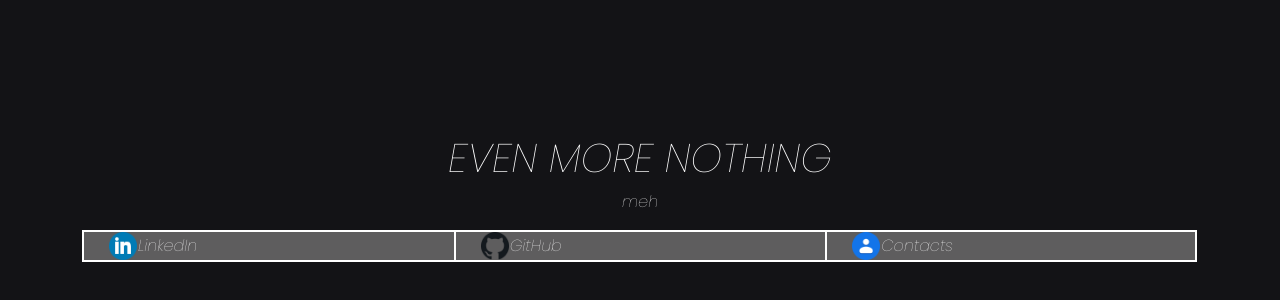
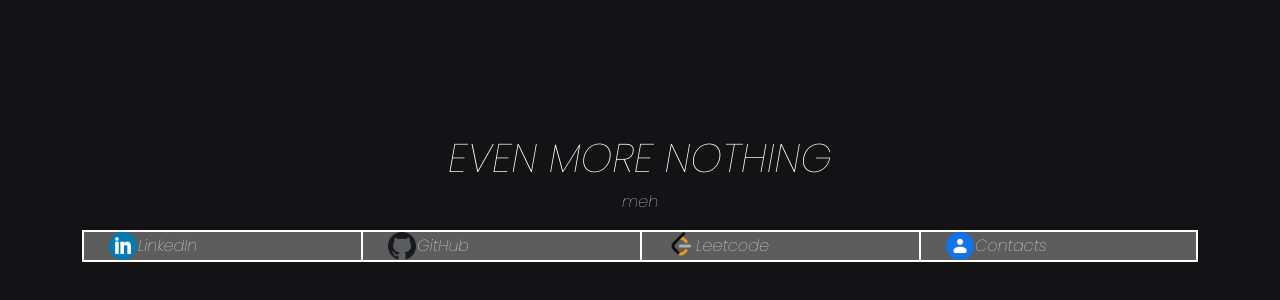
Before and after one commit to justcata01/justcata01.github.io, a website: page index.html in a window 1280 px wide. Shown: the part 1002-1302 px from the top of the page. Drawn offline with Linux system fonts and the light colour scheme.

Commit message:
Updated Contacts

```diff
--- a/index.html
+++ b/index.html
@@ -22,15 +22,19 @@
         <p> meh</p>
         <div class="container">
             <div class="buttonGroup" style="width:100%">
-                <button onclick="redirect('linkedin')" style="width:33.3%" >
+                <button onclick="redirect('linkedin')" style="width:25%" >
                     <img src="./src/assets/linkedin.png" alt="Image" width="30px" height="30px" style="padding: 1px;" >
                     LinkedIn
                 </button>
-                <button onclick="redirect('github')" style="width:33.3%">
+                <button onclick="redirect('github')" style="width:25%">
                     <img src="./src/assets/github.png" alt="Image" width="30px" height="30px" style="padding: 1px;" >
                     GitHub
                 </button>
-                <button style="width:33.3%">
+                <button onclick="redirect('leetcode')" style="width:25%">
+                    <img src="./src/assets/leetcode.png" alt="Image" width="30px" height="30px" style="padding: 1px;" >
+                    Leetcode
+                </button>
+                <button style="width:25%">
                     <img src="./src/assets/contacts.png" alt="Image" width="30px" height="30px" style="padding: 1px;" >
                     Contacts
                 </button>
--- a/src/main.js
+++ b/src/main.js
@@ -21,6 +21,7 @@ function redirect(name) {
         case "github": url = "https://github.com/justcata01"; break;
         case "highschool": url = "https://www.ctenergetic.ro/"; break;
         case "uni": url = "https://www.anmb.ro/"; break;
+        case "leetcode": url = "https://leetcode.com/cata01/"; break;
     }
     window.location = url;
 }
```
Also changed, not shown: src/assets/leetcode.png (added).
